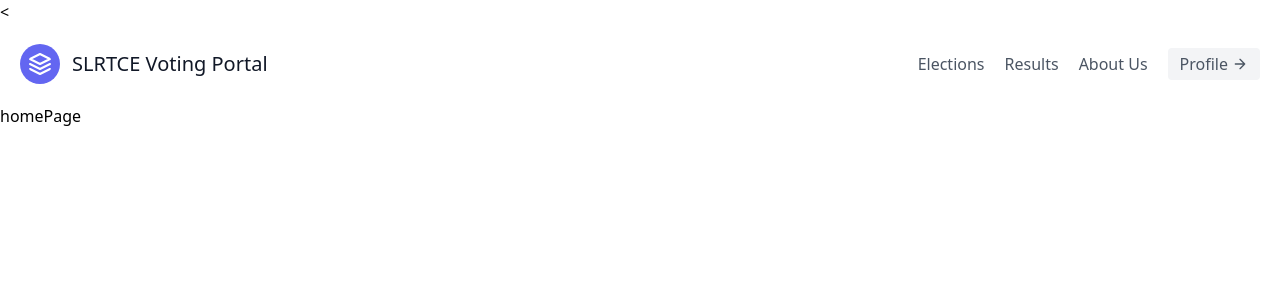
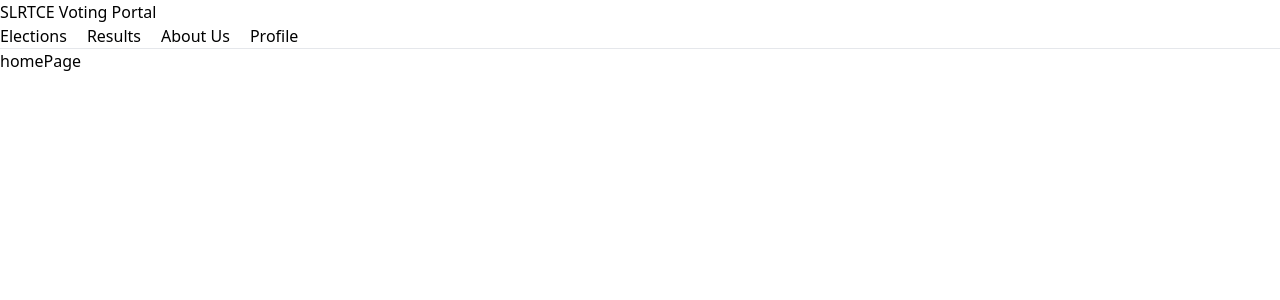
Before and after one commit to ankit7927/election-client, a React (Create React App) app: page / in a window 1280 px wide. Shown: the top 300 px of the page. Built offline with nearby package versions, Linux system fonts and the light colour scheme.

Commit message:
done with election page

```diff
--- a/public/index.html
+++ b/public/index.html
@@ -13,7 +13,7 @@
       manifest.json provides metadata used when your web app is installed on a
       user's mobile device or desktop. See https://developers.google.com/web/fundamentals/web-app-manifest/
     -->
-  < <link rel="manifest" href="%PUBLIC_URL%/manifest.json" />
+  <link rel="manifest" href="%PUBLIC_URL%/manifest.json" />
   <!--
       Notice the use of %PUBLIC_URL% in the tags above.
       It will be replaced with the URL of the `public` folder during the build.
--- a/src/App.js
+++ b/src/App.js
@@ -4,6 +4,7 @@ import HomePage from './pages/HomePage';
 import AboutPage from './pages/AboutPage';
 import LoginPage from './pages/LoginPage';
 import ProfilePage from './pages/ProfilePage';
+import ElectionPage from "./pages/ElectionPage";
 
 
 function App() {
@@ -15,6 +16,8 @@ function App() {
         <Route path='/about' element={<AboutPage />} />
         <Route path='/login' element={<LoginPage />} />
         <Route path='/profile' element={<ProfilePage />} />
+        <Route path='/election' element={<ElectionPage />} />
+
       </Routes>
     </Router>
   );
--- a/src/components/NavBar.js
+++ b/src/components/NavBar.js
@@ -4,25 +4,20 @@ import { Link } from "react-router-dom";
 
 const NavBar = () => {
     return (
-        <header class="text-gray-600 body-font">
-            <div class="container mx-auto flex flex-wrap p-5 flex-col md:flex-row items-center">
-                <a class="flex title-font font-medium items-center text-gray-900 mb-4 md:mb-0">
-                    <svg xmlns="http://www.w3.org/2000/svg" fill="none" stroke="currentColor" stroke-linecap="round" stroke-linejoin="round" stroke-width="2" class="w-10 h-10 text-white p-2 bg-indigo-500 rounded-full" viewBox="0 0 24 24">
-                        <path d="M12 2L2 7l10 5 10-5-10-5zM2 17l10 5 10-5M2 12l10 5 10-5"></path>
-                    </svg>
-                    <span class="ml-3 text-xl">SLRTCE Voting Portal</span>
-                </a>
-                <nav class="md:ml-auto flex flex-wrap items-center text-base justify-center">
-                    <a class="mr-5 hover:text-gray-900">Elections</a>
-                    <a class="mr-5 hover:text-gray-900">Results</a>
-                    <a class="mr-5 hover:text-gray-900">About Us</a>
+        <header >
+            <div >
+                <Link to="/" >
+                    <h2>SLRTCE Voting Portal</h2>
+                </Link>
+                <nav>
+                    <Link to="/election" class="mr-5 hover:text-gray-900">Elections</Link>
+                    <Link to="#" class="mr-5 hover:text-gray-900">Results</Link>
+                    <Link to="#" class="mr-5 hover:text-gray-900">About Us</Link>
+                    <Link to="/profile" >Profile</Link>
                 </nav>
-                <Link to="/profile" class="inline-flex items-center bg-gray-100 border-0 py-1 px-3 focus:outline-none hover:bg-gray-200 rounded text-base mt-4 md:mt-0">Profile
-                    <svg fill="none" stroke="currentColor" stroke-linecap="round" stroke-linejoin="round" stroke-width="2" class="w-4 h-4 ml-1" viewBox="0 0 24 24">
-                        <path d="M5 12h14M12 5l7 7-7 7"></path>
-                    </svg>
-                </Link>
+
             </div>
+            <hr />
         </header>
     )
 }
--- /dev/null
+++ b/src/pages/ElectionPage.js
@@ -0,0 +1,75 @@
+import { React, useEffect, useState } from "react"
+import { Link } from "react-router-dom";
+
+
+const ElectionPage = () => {
+    const [data, setdata] = useState([])
+    const [allEle, setAllEle] = useState([])
+
+    useEffect(() => {
+        fetch("http://localhost:4000/public/current-ele")
+            .then(res => res.json())
+            .then((res) => { setdata(res); console.log(res) })
+            .catch(err => console.log(err))
+        fetch("http://localhost:4000/public/all-election")
+            .then(res => res.json())
+            .then((res) => { setAllEle(res); console.log(res) })
+            .catch(err => console.log(err))
+    }, [])
+
+
+    return (
+        <div>
+            <div>
+                <div>
+                    <h1>current voting</h1>
+                    {
+                        data.map((ele) => {
+                            return (
+                                <div>
+                                    name:<b>{ele.electionName}</b><button><Link to="#">vote</Link></button><br />
+                                    from : {new Date(ele.nominationStart).toLocaleDateString()}<br />
+                                    to : {new Date(ele.votingEnd).toLocaleDateString()}<br />
+                                    voting start : {new Date(ele.votingStart).toLocaleDateString()}<br />
+                                    voting end : {new Date(ele.votingEnd).toLocaleDateString()}<br /><br />
+                                    <b>candidates</b>
+                                    {
+                                        ele.nominatedCandidates.map((can) => {
+                                            return (
+                                                <div></div>
+                                            )
+                                        })
+                                    }
+
+                                    <br />
+                                    <br />
+                                </div>
+                            )
+                        })
+                    }
+                </div>
+                <hr />
+                <div>
+                    <h1>Past Elections</h1>
+                    {
+                        allEle.map((ele) => {
+                            return (
+                                <div>
+                                    name:<b>{ele.electionName}</b><br />
+                                    from : {new Date(ele.nominationStart).toLocaleDateString()}<br />
+                                    to : {new Date(ele.votingEnd).toLocaleDateString()}<br />
+                                    voting start : {new Date(ele.votingStart).toLocaleDateString()}<br />
+                                    voting end : {new Date(ele.votingEnd).toLocaleDateString()}<br /><br />
+                                    <br />
+                                    <br />
+                                </div>
+                            )
+                        })
+                    }
+                </div>
+            </div>
+        </div>
+    )
+}
+
+export default ElectionPage
```
Also changed, not shown: src/pages/ListCandi.js (added, +31 -0 lines).
